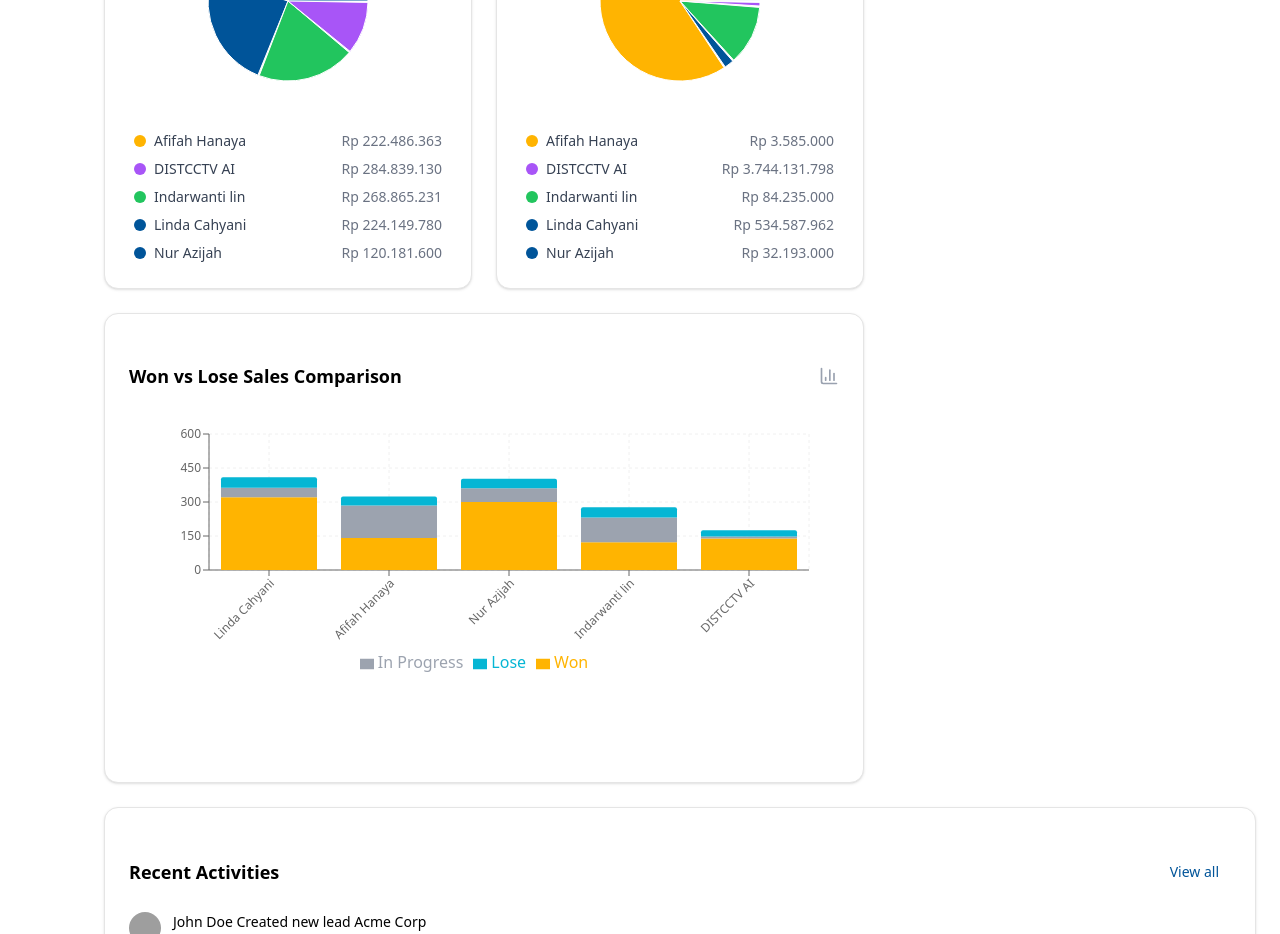
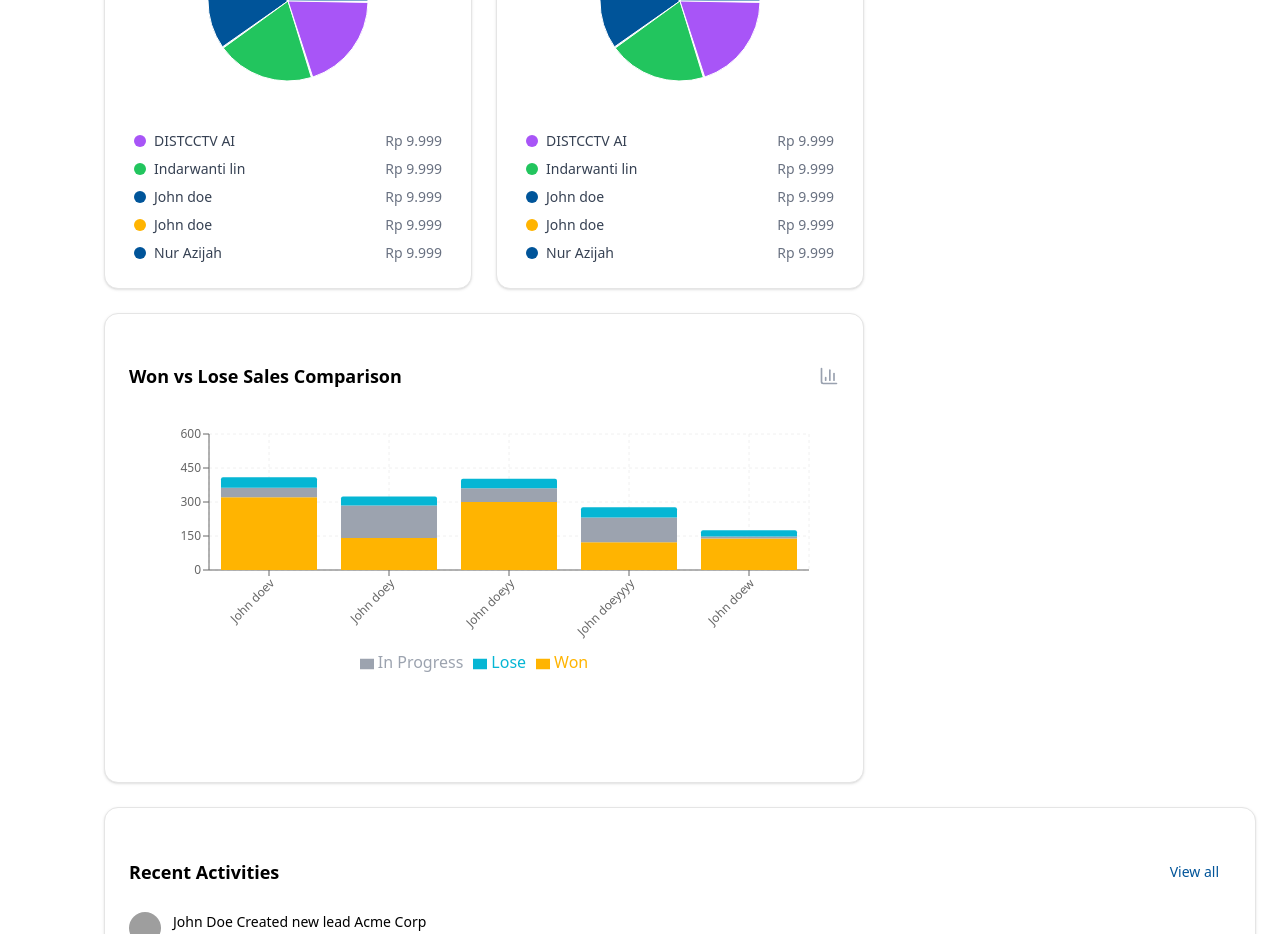
Before and after one commit to dafahfabiansyah/distcctv-ui, a React (Vite) app: page / in a window 1280 px wide. Shown: the part 820-1754 px from the top of the page. Built offline with nearby package versions, Linux system fonts and the light colour scheme; grey boxes are pictures that could not be loaded.

Commit message:
refactor(dashboard): update chart data with placeholder values for testing

```diff
--- a/src/dashboard/DashboardPage.jsx
+++ b/src/dashboard/DashboardPage.jsx
@@ -27,51 +27,51 @@ const chartData = {
   ],
 
    pieData: [
-    { name: "Linda Cahyani", value: 222486363, color: "#00559a" }, // merah
-    { name: "Afifah Hanaya", value: 284839130, color: "#ffb401" }, // hijau muda
-    { name: "Nur Azijah", value: 268865231, color: "#005499" }, // hijau
-    { name: "Indarwanti lin", value: 224149780, color: "#22c55e" }, // biru
-    { name: "DISTCCTV AI", value: 120181600, color: "#a855f7" } // ungu
+    { name: "John doe", value: 9999, color: "#00559a" }, // merah
+    { name: "John doe", value: 9999, color: "#ffb401" }, // hijau muda
+    { name: "Nur Azijah", value: 9999, color: "#005499" }, // hijau
+    { name: "Indarwanti lin", value: 9999, color: "#22c55e" }, // biru
+    { name: "DISTCCTV AI", value: 9999, color: "#a855f7" } // ungu
   ],
   revenueData: [
-    { name: "Linda Cahyani", value: 3585000, color: "#00559a" }, // merah
-    { name: "Afifah Hanaya", value: 3744131798, color: "#ffb401" }, // hijau muda (dominan)
-    { name: "Nur Azijah", value: 84235000, color: "#005499" }, // hijau
-    { name: "Indarwanti lin", value: 534587962, color: "#22c55e" }, // biru
-    { name: "DISTCCTV AI", value: 32193000, color: "#a855f7" } // ungu
+    { name: "John doe", value: 9999, color: "#00559a" }, // merah
+    { name: "John doe", value: 9999, color: "#ffb401" }, // hijau muda (dominan)
+    { name: "Nur Azijah", value: 9999, color: "#005499" }, // hijau
+    { name: "Indarwanti lin", value: 9999, color: "#22c55e" }, // biru
+    { name: "DISTCCTV AI", value: 9999, color: "#a855f7" } // ungu
   ],
   // Data baru untuk perbandingan kedua pie chart
   comparisonData: [
     {
-      name: "Linda Cahyani",
+      name: "John doev",
       won: 321,
       inProgress: 42,
       lose: 46,
       total: 409
     },
     {
-      name: "Afifah Hanaya",
+      name: "John doey",
       won: 141,
       inProgress: 144,
       lose: 39,
       total: 324
     },
     {
-      name: "Nur Azijah",
+      name: "John doeyy",
       won: 300,
       inProgress: 61,
       lose: 42,
       total: 403
     },
     {
-      name: "Indarwanti lin",
+      name: "John doeyyyy",
       won: 122,
       inProgress: 110,
       lose: 45,
       total: 277
     },
     {
-      name: "DISTCCTV AI",
+      name: "John doew",
       won: 139,
       inProgress: 9,
       lose: 27,
```
